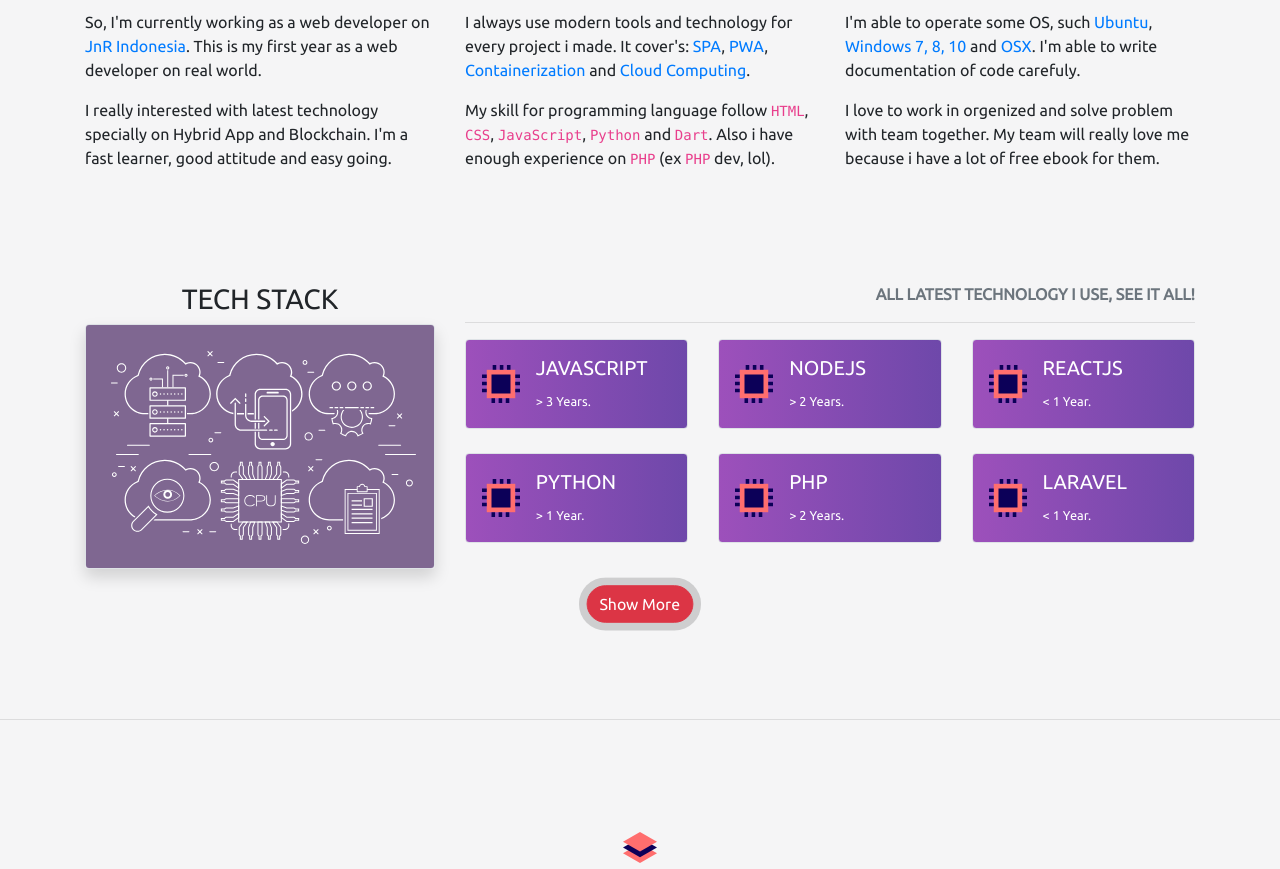
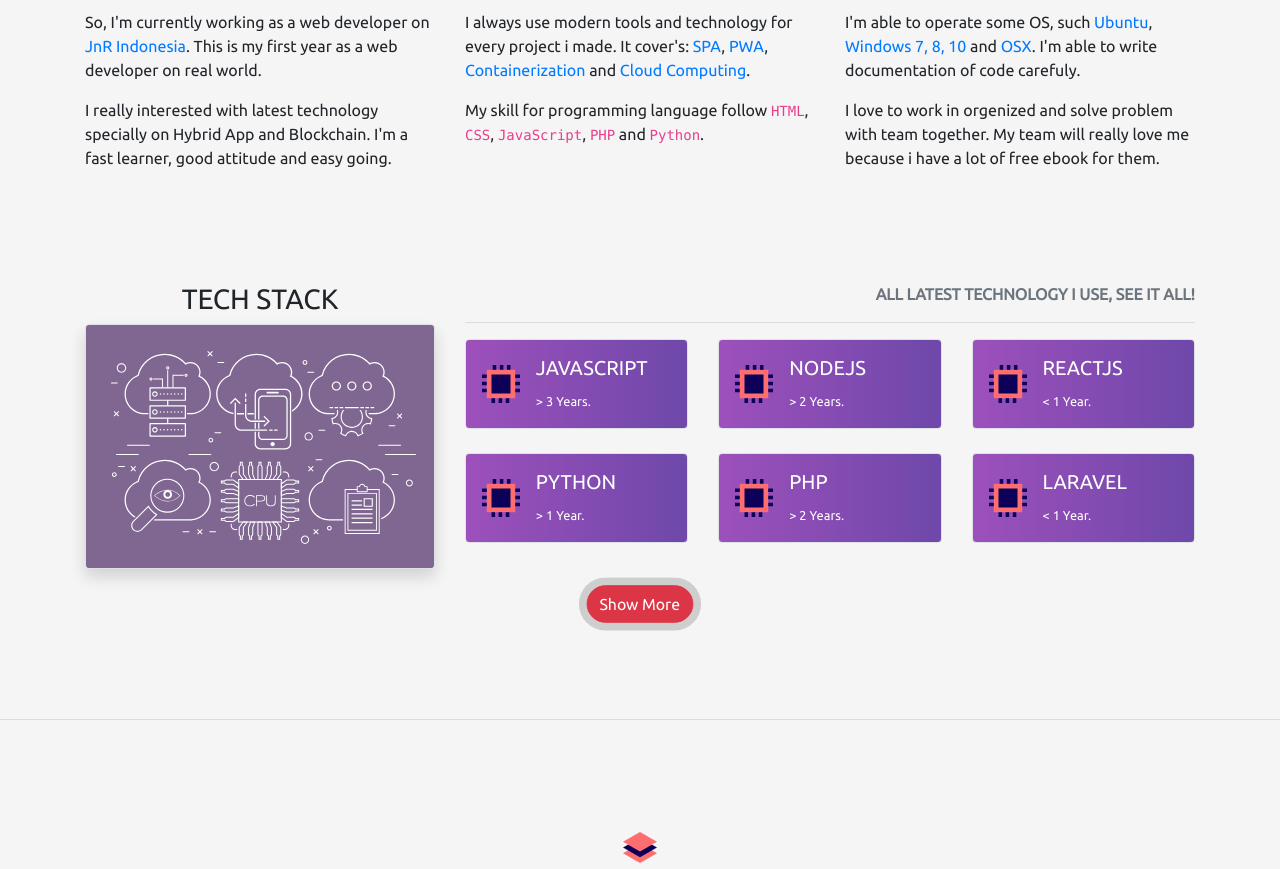
Before and after one commit to thexdev/the-purple, a React (Create React App) app: page / in a window 1280 px wide. Shown: the part 1220-2089 px from the top of the page. Built offline with nearby package versions, Linux system fonts and the light colour scheme; no server answers.

Commit message:
changed content text

```diff
--- a/src/blocks/about/index.js
+++ b/src/blocks/about/index.js
@@ -1,15 +1,15 @@
-import React, { memo } from "react";
-import { Col } from "react-bootstrap";
-import Section from "components/section";
-import Skillset from "blocks/skillset";
-import vr from "assets/images/icon/vr.svg";
+import React, { memo } from 'react';
+import { Col } from 'react-bootstrap';
+import Section from 'components/section';
+import Skillset from 'blocks/skillset';
+import vr from 'assets/images/icon/vr.svg';
+
+const icon = {
+  name: vr,
+  alternative: 'robot',
+};
 
 const About = () => {
-  const icon = {
-    name: vr,
-    alternative: "robot"
-  };
-
   return (
     <>
       <Section
@@ -19,7 +19,7 @@ const About = () => {
       >
         <Col xs={12} md={4}>
           <p className="text-left">
-            So, I'm currently working as a web developer on{" "}
+            So, I'm currently working as a web developer on{' '}
             <a href="https://rnj.id" target="_blank" rel="noopener noreferrer">
               JnR Indonesia
             </a>
@@ -33,20 +33,19 @@ const About = () => {
         <Col xs={12} md={4}>
           <p className="text-left">
             I always use modern tools and technology for every project i made.
-            It cover's: <a href="spa">SPA</a>, <a href="pwa">PWA</a>,{" "}
-            <a href="Containerization">Containerization</a> and{" "}
+            It cover's: <a href="spa">SPA</a>, <a href="pwa">PWA</a>,{' '}
+            <a href="Containerization">Containerization</a> and{' '}
             <a href="Cloud Computing">Cloud Computing</a>.
           </p>
           <p className="text-left">
-            My skill for programming language follow <code>HTML</code>,{" "}
-            <code>CSS</code>, <code>JavaScript</code>, <code>Python</code> and{" "}
-            <code>Dart</code>. Also i have enough experience on <code>PHP</code>{" "}
-            (ex <code>PHP</code> dev, lol).
+            My skill for programming language follow <code>HTML</code>,{' '}
+            <code>CSS</code>, <code>JavaScript</code>, <code>PHP</code> and{' '}
+            <code>Python</code>.
           </p>
         </Col>
         <Col xs={12} md={4}>
           <p className="text-left">
-            I'm able to operate some OS, such <a href="linux">Ubuntu</a>,{" "}
+            I'm able to operate some OS, such <a href="linux">Ubuntu</a>,{' '}
             <a href="windows">Windows 7, 8, 10</a> and <a href="osx">OSX</a>.
             I'm able to write documentation of code carefuly.
           </p>
```
